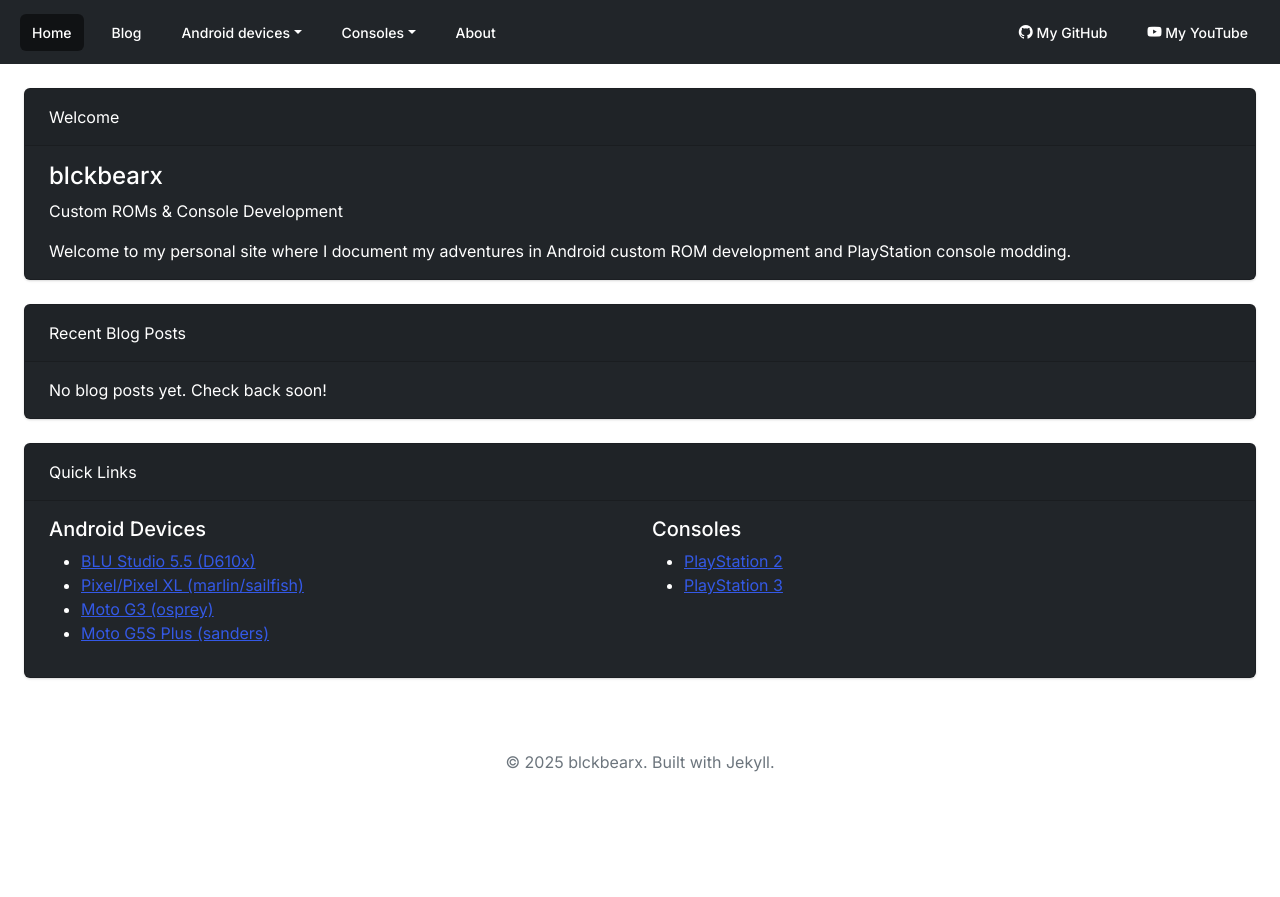
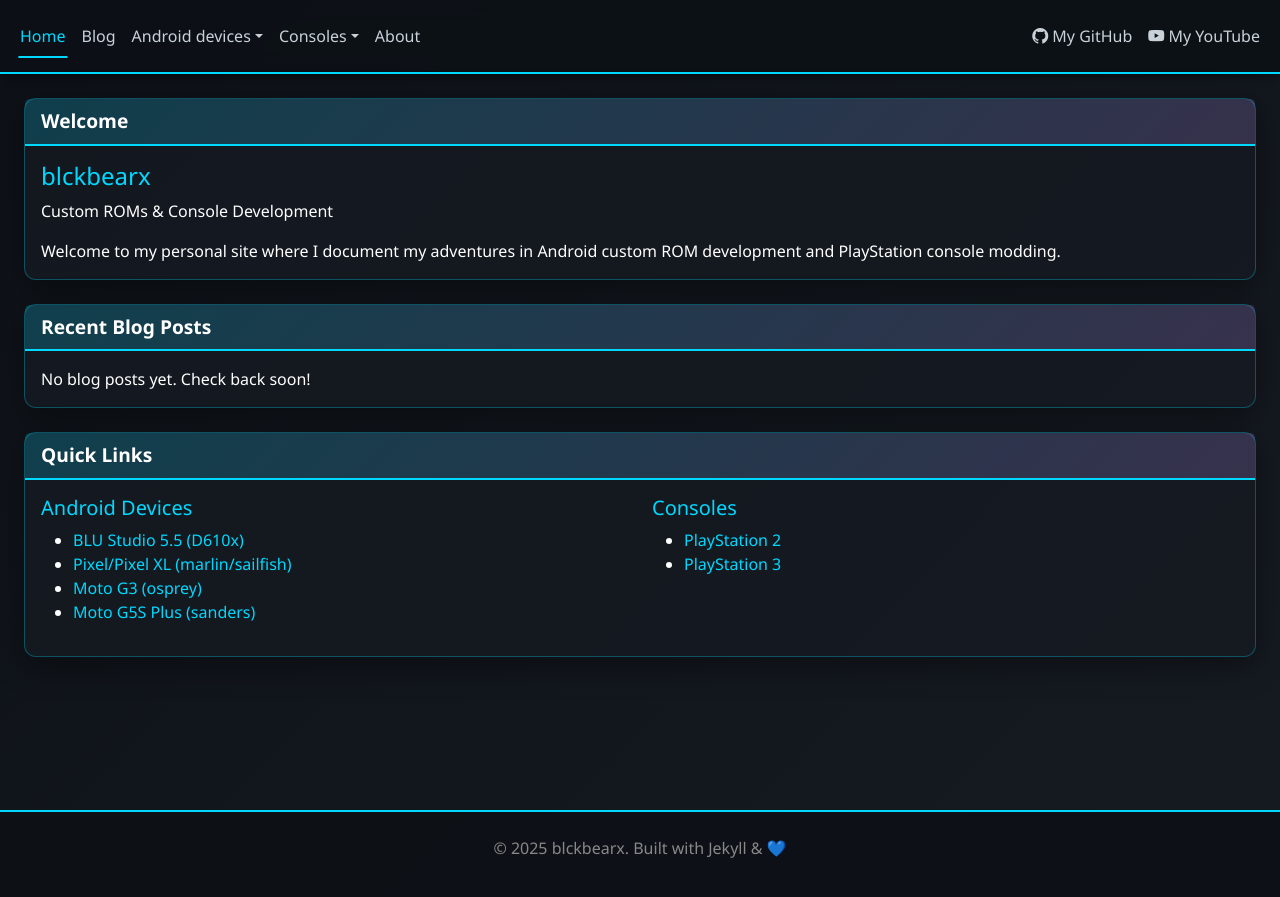
Before and after one commit to blckbearx/blckbearx.github.io, a Jekyll site: the page built from index.html, in a window 1280 px wide. Shown: the top 897 px of the page. Built offline with Jekyll 4.4.1, drawn with Linux system fonts in a browser that asks for light colours; nearby versions of some CDN libraries.

Commit message:
Update theme

```diff
--- a/Gemfile
+++ b/Gemfile
@@ -2,6 +2,7 @@ source "https://rubygems.org"
 
 gem "jekyll", "~> 4.3"
 gem "webrick", "~> 1.8"
+gem "jekyll-theme-hacker"
 
 group :jekyll_plugins do
   gem "jekyll-feed", "~> 0.12"
@@ -9,4 +10,4 @@ group :jekyll_plugins do
 end
 
 # GitHub Pages compatibility (optional - uncomment if deploying to GitHub Pages)
-gem "github-pages", group: :jekyll_plugins
+# gem "github-pages", group: :jekyll_plugins
--- a/_config.yml
+++ b/_config.yml
@@ -12,7 +12,7 @@ youtube_url: "https://www.youtube.com/@technobear5547"
 
 # Build settings
 markdown: kramdown
-theme: minima
+theme: jekyll-theme-hacker
 plugins:
   - jekyll-feed
   - jekyll-seo-tag
--- a/_layouts/default.html
+++ b/_layouts/default.html
@@ -8,20 +8,150 @@
     <title>{% if page.title %}{{ page.title }} | {% endif %}{{ site.title }}</title>
 
     <link rel='shortcut icon' type='image/x-icon' href='{{ "/res/favicon_light.png" | relative_url }}'/>
-    <link rel="stylesheet" href="https://cdnjs.cloudflare.com/ajax/libs/bootswatch/5.1.3/zephyr/bootstrap.min.css" integrity="sha512-gmJFuKTEQw6aHC2cWdrmdEHYw/M/8+bfsKmsJCcQ5hoI7WoOtkQ9hs7P0fqpBGRHHqBBJMibeCfhmk8So5qYUw==" crossorigin="anonymous" referrerpolicy="no-referrer" />
+    <link rel="stylesheet" href="https://cdnjs.cloudflare.com/ajax/libs/bootswatch/5.1.3/darkly/bootstrap.min.css" integrity="sha512-+N6Y5DvJY2LgG4V/ZNlU2d65KGxmZuwqr1Lp+8dQm/RJIQcp8lXiVS+Vr3gAk++xBDT8i/CsFM4UwGBIGwj1nQ==" crossorigin="anonymous" referrerpolicy="no-referrer" />
     <link rel="stylesheet" href="https://cdnjs.cloudflare.com/ajax/libs/bootstrap-icons/1.8.1/font/bootstrap-icons.min.css" integrity="sha512-Oy+sz5W86PK0ZIkawrG0iv7XwWhYecM3exvUtMKNJMekGFJtVAhibhRPTpmyTj8+lJCkmWfnpxKgT2OopquBHA==" crossorigin="anonymous" referrerpolicy="no-referrer" />
     <script src="https://cdnjs.cloudflare.com/ajax/libs/bootstrap/5.1.3/js/bootstrap.min.js" integrity="sha512-OvBgP9A2JBgiRad/mM36mkzXSXaJE9BEIENnVEmeZdITvwT09xnxLtT4twkCa8m/loMbPHsvPl0T8lRGVBwjlQ==" crossorigin="anonymous" referrerpolicy="no-referrer"></script>
+
+    <style>
+        :root {
+            --primary-color: #00d9ff;
+            --secondary-color: #bd93f9;
+            --accent-color: #50fa7b;
+        }
+
+        body {
+            background: linear-gradient(135deg, #0d1117 0%, #161b22 100%);
+            min-height: 100vh;
+            font-family: 'Segoe UI', Tahoma, Geneva, Verdana, sans-serif;
+        }
+
+        .navbar {
+            background: rgba(13, 17, 23, 0.95) !important;
+            backdrop-filter: blur(10px);
+            border-bottom: 2px solid var(--primary-color);
+            box-shadow: 0 4px 6px rgba(0, 0, 0, 0.3);
+        }
+
+        .nav-link {
+            color: #c9d1d9 !important;
+            transition: all 0.3s ease;
+            position: relative;
+        }
+
+        .nav-link:hover, .nav-link.active {
+            color: var(--primary-color) !important;
+        }
+
+        .nav-link.active::after {
+            content: '';
+            position: absolute;
+            bottom: -2px;
+            left: 50%;
+            transform: translateX(-50%);
+            width: 80%;
+            height: 2px;
+            background: var(--primary-color);
+        }
+
+        .card {
+            background: rgba(22, 27, 34, 0.8) !important;
+            border: 1px solid rgba(0, 217, 255, 0.3) !important;
+            border-radius: 12px;
+            box-shadow: 0 8px 32px rgba(0, 0, 0, 0.4);
+            transition: transform 0.3s ease, box-shadow 0.3s ease;
+        }
+
+        .card:hover {
+            transform: translateY(-5px);
+            box-shadow: 0 12px 48px rgba(0, 217, 255, 0.2);
+        }
+
+        .card-header {
+            background: linear-gradient(135deg, rgba(0, 217, 255, 0.2), rgba(189, 147, 249, 0.2)) !important;
+            border-bottom: 2px solid var(--primary-color) !important;
+            font-weight: bold;
+            font-size: 1.2rem;
+        }
+
+        .btn-primary {
+            background: linear-gradient(135deg, var(--primary-color), var(--secondary-color));
+            border: none;
+            transition: all 0.3s ease;
+        }
+
+        .btn-primary:hover {
+            transform: scale(1.05);
+            box-shadow: 0 4px 12px rgba(0, 217, 255, 0.4);
+        }
+
+        .btn-secondary {
+            background: rgba(0, 217, 255, 0.2);
+            border: 1px solid var(--primary-color);
+            color: var(--primary-color);
+            transition: all 0.3s ease;
+        }
+
+        .btn-secondary:hover {
+            background: var(--primary-color);
+            color: #0d1117;
+            transform: scale(1.05);
+        }
+
+        a {
+            color: var(--primary-color);
+            text-decoration: none;
+            transition: color 0.3s ease;
+        }
+
+        a:hover {
+            color: var(--secondary-color);
+        }
+
+        .dropdown-menu {
+            background: rgba(22, 27, 34, 0.95) !important;
+            border: 1px solid rgba(0, 217, 255, 0.3);
+            backdrop-filter: blur(10px);
+        }
+
+        .dropdown-item {
+            color: #c9d1d9 !important;
+            transition: all 0.3s ease;
+        }
+
+        .dropdown-item:hover {
+            background: rgba(0, 217, 255, 0.2) !important;
+            color: var(--primary-color) !important;
+        }
+
+        footer {
+            background: rgba(13, 17, 23, 0.95);
+            border-top: 2px solid var(--primary-color);
+            margin-top: auto;
+        }
+
+        h1, h2, h3, h4, h5, h6 {
+            color: var(--primary-color);
+        }
+
+        code {
+            background: rgba(0, 217, 255, 0.1);
+            border: 1px solid rgba(0, 217, 255, 0.3);
+            border-radius: 4px;
+            padding: 2px 6px;
+            color: var(--accent-color);
+        }
+    </style>
 </head>
 
-<body>
+<body class="d-flex flex-column">
     {% include navigation.html %}
 
-    <main>
+    <main class="flex-fill">
         {{ content }}
     </main>
 
     <footer class="text-center text-muted py-4 mt-5">
-        <p>&copy; {{ 'now' | date: "%Y" }} {{ site.author }}. Built with Jekyll.</p>
+        <p>&copy; {{ 'now' | date: "%Y" }} {{ site.author }}. Built with Jekyll & 💙</p>
     </footer>
 </body>
 </html>
```
